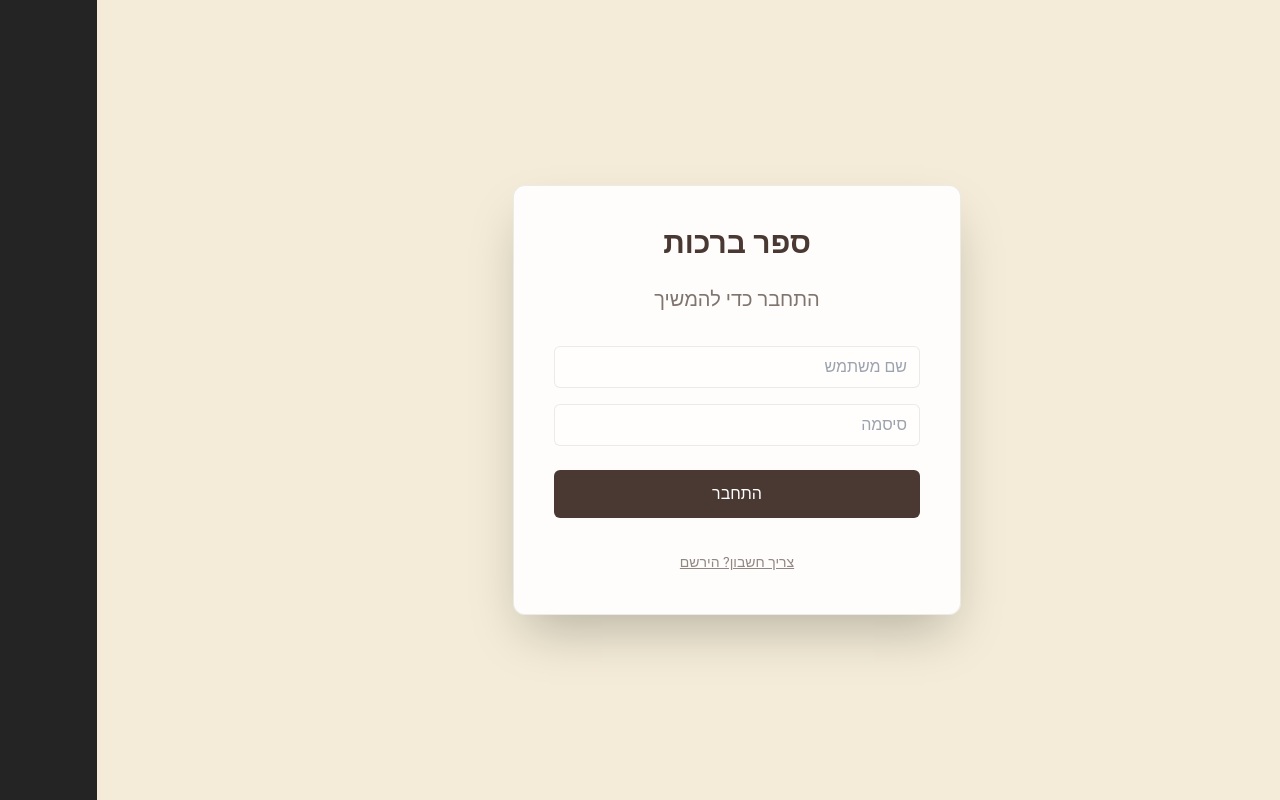
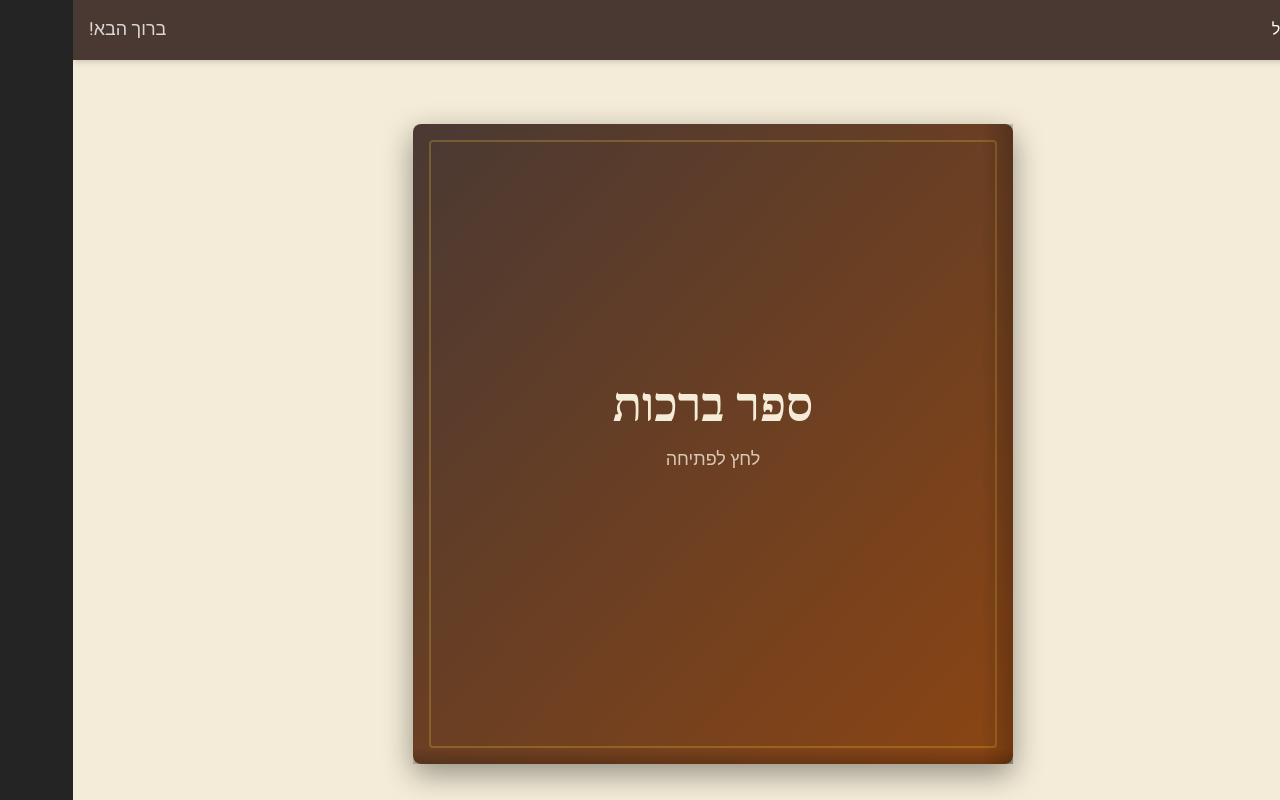
Before and after one commit to amirgal/mayush, a React (Vite) app: page / in a window 1280 px wide. Built offline with nearby package versions, Linux system fonts and the light colour scheme; no server answers.

Commit message:
refactor: remove username/password auth in favor of anonymous users

```diff
--- a/convex/schema.ts
+++ b/convex/schema.ts
@@ -28,10 +28,7 @@ export default defineSchema({
     .index("by_user_message_emoji", ["userId", "messageId", "emoji"]),
 
   users: defineTable({
-    username: v.string(),
-    displayName: v.string(),
-    passwordHash: v.string(),
     isAdmin: v.boolean(),
     createdAt: v.number(),
-  }).index("by_username", ["username"]),
+  }),
 });
--- a/src/App.tsx
+++ b/src/App.tsx
@@ -1,6 +1,6 @@
 import { BrowserRouter, Routes, Route, Navigate } from 'react-router-dom';
 import { AuthProvider } from './context/AuthProvider';
-import LoginPage from './pages/LoginPage';
+// import LoginPage from './pages/LoginPage';
 import GuestbookPage from './pages/GuestbookPage';
 import AdminPage from './pages/AdminPage';
 import './App.css';
@@ -10,8 +10,8 @@ const App = () => {
     <AuthProvider>
         <BrowserRouter>
           <Routes>
-            <Route path="/" element={<LoginPage />} />
-            <Route path="/guestbook" element={<GuestbookPage />} />
+            {/* <Route path="/" element={<LoginPage />} /> */}
+            <Route path="/" element={<GuestbookPage />} />
             <Route path="/admin" element={<AdminPage />} />
             <Route path="*" element={<Navigate to="/" replace />} />
           </Routes>
--- a/src/components/messages/BookFormPage.tsx
+++ b/src/components/messages/BookFormPage.tsx
@@ -1,10 +1,9 @@
 import React, { useState } from 'react';
-import { useAuthContext } from '../../context/utils/authUtils';
 import FileUpload from '../ui/FileUpload';
 import type { ImageAttachment } from '../../types';
 
 type BookFormPageProps = {
-  onSubmit: (content: string, images: ImageAttachment[]) => Promise<void>;
+  onSubmit: (author: string, content: string, images: ImageAttachment[]) => Promise<void>;
   onCancel: () => void;
   isSubmitting: boolean;
 };
@@ -12,12 +11,11 @@ type BookFormPageProps = {
 const BookFormPage: React.FC<BookFormPageProps> = ({ onSubmit, onCancel, isSubmitting }) => {
   const [content, setContent] = useState<string>('');
   const [images, setImages] = useState<ImageAttachment[]>([]);
-  const { displayName } = useAuthContext();
-
+  const [author, setAuthor] = useState<string>('');
   const handleSubmit = async (e: React.FormEvent) => {
     e.preventDefault();
-    if (content.trim()) {
-      await onSubmit(content, images);
+    if (content.trim() && author.trim()) {
+      await onSubmit(author, content, images);
     }
   };
 
@@ -30,10 +28,11 @@ const BookFormPage: React.FC<BookFormPageProps> = ({ onSubmit, onCancel, isSubmi
           <label className="block text-sm font-medium mb-1 text-book-dark/80 text-right">שם</label>
           <input
             type="text"
-            value={displayName || ''}
-            disabled={true}
+            value={author}
+            onChange={(e) => setAuthor(e.target.value)}
+            placeholder='שם'
             className="w-full px-3 py-2 border rounded-md focus:outline-none bg-white border-book-accent/30 focus:border-book-accent text-right"
-            readOnly
+            required
           />
         </div>
 
--- a/src/components/messages/MessageCard.tsx
+++ b/src/components/messages/MessageCard.tsx
@@ -211,8 +211,6 @@ useEffect(() => {
             // Generate a random slight rotation between -5 and 5 degrees for the polaroid effect
             const randomRotation = Math.floor(Math.random() * 11) - 5;
             const isLoaded = loadedImages.has(image.url);
-            console.log(`Image loaded: ${image.url}, Loaded: ${isLoaded}`);
-            console.log(isLoaded);
 
             return (
               <div
--- a/src/context/AuthProvider.tsx
+++ b/src/context/AuthProvider.tsx
@@ -1,4 +1,4 @@
-import { useEffect, useState } from 'react';
+import { useEffect, useState, useRef } from 'react';
 import { useConvexAuth } from '../hooks/useConvexAuth';
 import type { ReactNode } from 'react';
 import { AuthContext } from './utils/authUtils';
@@ -8,66 +8,55 @@ import { api } from "../../convex/_generated/api";
 
 export const AuthProvider = ({ children }: { children: ReactNode }) => {
   const { register } = useConvexAuth();
-  const [username, setUsername] = useState<string | null>(() => localStorage.getItem('username') || null);
-  const [displayName, setDisplayName] = useState<string | null>(() => localStorage.getItem('displayName') || null);
   const [userId, setUserId] = useState<Id<"users"> | null>(() => {
     const savedId = localStorage.getItem('userId');
     return savedId ? (savedId as Id<"users">) : null;
   });
   const [isAdmin, setIsAdmin] = useState<boolean>(false);
   const [isAuthenticated, setIsAuthenticated] = useState<boolean>(() => localStorage.getItem('isAuthenticated') === 'true');
-
-  // Securely fetch user by userId from Convex
+  const [user, setUser] = useState<{ _id: Id<'users'> } | null>(null);
   const userQuery = useQuery(
     api.auth.getUserById,
     userId ? { userId } : "skip"
   );
 
   // Automatic onboarding
+  const registeringRef = useRef(false);
   useEffect(() => {
     const onboard = async () => {
-      const localUserId = localStorage.getItem('userId');
-      if (!localUserId) {
-        const randomString = () =>
-          Math.random().toString(36).substring(2, 10) + Date.now().toString(36);
-        const username = `user_${randomString()}`;
-        const displayName = `Guest_${randomString().slice(0, 6)}`;
-        const password = randomString() + randomString();
-        const result = await register(username, displayName, password, false, false);
-        // Type guard for register result
+      if (!userId && !registeringRef.current) {
+        registeringRef.current = true;
+        // New user: register, set auth, DO NOT run userQuery
+        const result = await register(false, false);
         if (result && typeof result === 'object' && 'success' in result && result.success && 'userId' in result && result.userId) {
-          setAuth(result.userId as Id<'users'>, username, displayName, false);
+          setAuth(result.userId as Id<'users'>, false);
         }
-      } else if (userQuery) {
-        setAuth(userQuery._id, userQuery.username, userQuery.displayName, userQuery.isAdmin);
+        registeringRef.current = false;
+      } else if (userId && userQuery) {
+        // Returning user: use query result
+        setAuth(userQuery._id as Id<'users'>, userQuery.isAdmin);
       }
     };
     onboard();
     // eslint-disable-next-line react-hooks/exhaustive-deps
-  }, [userQuery]);
+  }, [userId]);
 
-  const setAuth = (userId: Id<"users">, username: string, displayName: string, admin: boolean) => {
-    console.log('Setting auth state:', { userId, username, displayName, admin });
+  const setAuth = (userId: Id<"users">, admin: boolean) => {
     setUserId(userId);
-    setUsername(username);
-    setDisplayName(displayName);
     setIsAdmin(admin);
     setIsAuthenticated(true);
+    setUser(userQuery ? { _id: userQuery._id } : { _id: userId });
     localStorage.setItem('userId', userId);
-    localStorage.setItem('username', username);
-    localStorage.setItem('displayName', displayName);
     localStorage.setItem('isAuthenticated', 'true');
   };
 
   return (
     <AuthContext.Provider value={{
-      username,
-      displayName,
       userId,
       isAdmin,
       isAuthenticated,
       setAuth,
-      user: userQuery ? { _id: userQuery._id } : null
+      user
     }}>
       {children}
     </AuthContext.Provider>
--- a/src/context/utils/authUtils.ts
+++ b/src/context/utils/authUtils.ts
@@ -1,12 +1,10 @@
 import { useContext, createContext } from 'react';
 import type { Id } from "../../../convex/_generated/dataModel";
 type AuthContextType = {
-  username: string | null;
-  displayName: string | null;
   userId: Id<"users"> | null;
   isAdmin: boolean;
   isAuthenticated: boolean;
-  setAuth: (userId: Id<"users">, username: string, displayName: string, isAdmin: boolean) => void;
+  setAuth: (userId: Id<"users">, isAdmin: boolean) => void;
   user: { _id: Id<"users"> } | null;
 };
 
--- a/src/pages/LoginPage.tsx
+++ b/src/pages/LoginPage.tsx
@@ -1,181 +1,181 @@
-import { useEffect, useState } from 'react';
-import { useNavigate } from 'react-router-dom';
-import { useAuthContext } from '../context/utils/authUtils';
-import { useConvexAuth } from '../hooks/useConvexAuth';
-import type { Id } from '../../convex/_generated/dataModel';
+// import { useEffect, useState } from 'react';
+// import { useNavigate } from 'react-router-dom';
+// import { useAuthContext } from '../context/utils/authUtils';
+// import { useConvexAuth } from '../hooks/useConvexAuth';
+// import type { Id } from '../../convex/_generated/dataModel';
 
-const LoginPage = () => {
-  const [isLoginMode, setIsLoginMode] = useState(true);
-  const [username, setUsername] = useState('');
-  const [displayName, setDisplayName] = useState('');
-  const [password, setPassword] = useState('');
-  const [error, setError] = useState('');
-  const navigate = useNavigate();
-  const { setAuth, isAuthenticated } = useAuthContext();
+// const LoginPage = () => {
+//   const [isLoginMode, setIsLoginMode] = useState(true);
+//   const [username, setUsername] = useState('');
+//   const [displayName, setDisplayName] = useState('');
+//   const [password, setPassword] = useState('');
+//   const [error, setError] = useState('');
+//   const navigate = useNavigate();
+//   const { setAuth, isAuthenticated } = useAuthContext();
 
-  useEffect(() => {
-    if (isAuthenticated) {
-      navigate('/guestbook');
-    }
-  }, [isAuthenticated, navigate]);
+//   useEffect(() => {
+//     if (isAuthenticated) {
+//       navigate('/guestbook');
+//     }
+//   }, [isAuthenticated, navigate]);
 
-  // Use our custom hook for Convex authentication
-  const { login, register } = useConvexAuth();
+//   // Use our custom hook for Convex authentication
+//   const { login, register } = useConvexAuth();
 
-  const handleKeyDown = (e: React.KeyboardEvent) => {
-    if (e.key === 'Enter') {
-      handleSubmit();
-    }
-  };
+//   const handleKeyDown = (e: React.KeyboardEvent) => {
+//     if (e.key === 'Enter') {
+//       handleSubmit();
+//     }
+//   };
 
-  const handleSubmit = async () => {
-    if (!username.trim()) {
-      setError('נא להזין שם משתמש');
-      return;
-    }
+//   const handleSubmit = async () => {
+//     if (!username.trim()) {
+//       setError('נא להזין שם משתמש');
+//       return;
+//     }
 
-    if (!isLoginMode && !displayName.trim()) {
-      setError('נא להזין שם תצוגה');
-      return;
-    }
+//     if (!isLoginMode && !displayName.trim()) {
+//       setError('נא להזין שם תצוגה');
+//       return;
+//     }
 
-    if (!password.trim()) {
-      setError('נא להזין סיסמה');
-      return;
-    }
+//     if (!password.trim()) {
+//       setError('נא להזין סיסמה');
+//       return;
+//     }
 
-    try {
-      if (isLoginMode) {
-        // Login using our custom hook
-        const result = await login(username, password);
+//     try {
+//       if (isLoginMode) {
+//         // Login using our custom hook
+//         const result = await login(username, password);
 
-        if (result.success) {
-          console.log(result);
+//         if (result.success) {
+//           console.log(result);
 
-          // For login, we need to get the user's name from the database
-          setAuth(result.userId as Id<"users">, username, result.displayName, result.isAdmin);
-          navigate('/guestbook');
-        } else {
-          setError(result.message || 'פרטי התחברות שגויים. נסה שוב.');
-        }
-      } else {
-        // Register using our custom hook
-        const result = await register(
-          username,
-          displayName,
-          password,
-        );
+//           // For login, we need to get the user's name from the database
+//           setAuth(result.userId as Id<"users">, username, result.displayName, result.isAdmin);
+//           navigate('/guestbook');
+//         } else {
+//           setError(result.message || 'פרטי התחברות שגויים. נסה שוב.');
+//         }
+//       } else {
+//         // Register using our custom hook
+//         const result = await register(
+//           username,
+//           displayName,
+//           password,
+//         );
 
-        if (result.success) {
-          // Auto-login after successful registration
-          const loginResult = await login(username, password);
+//         if (result.success) {
+//           // Auto-login after successful registration
+//           const loginResult = await login(username, password);
 
-          if (loginResult.success) {
-            setAuth(loginResult.userId as Id<"users">, username, loginResult.displayName, loginResult.isAdmin);
-            navigate('/guestbook');
-          } else {
-            setError('ההרשמה הצליחה. אנא התחבר.');
-            setIsLoginMode(true);
-          }
-        } else {
-          setError(result.message || 'ההרשמה נכשלה. נסה שוב.');
-        }
-      }
-    } catch (err) {
-      setError('אירעה שגיאה. נסה שוב.');
-      console.error(err);
-    }
-  };
+//           if (loginResult.success) {
+//             setAuth(loginResult.userId as Id<"users">, username, loginResult.displayName, loginResult.isAdmin);
+//             navigate('/guestbook');
+//           } else {
+//             setError('ההרשמה הצליחה. אנא התחבר.');
+//             setIsLoginMode(true);
+//           }
+//         } else {
+//           setError(result.message || 'ההרשמה נכשלה. נסה שוב.');
+//         }
+//       }
+//     } catch (err) {
+//       setError('אירעה שגיאה. נסה שוב.');
+//       console.error(err);
+//     }
+//   };
 
-  const toggleMode = () => {
-    setIsLoginMode(!isLoginMode);
-    setError('');
-    if (isLoginMode) {
-      // Switching to register mode, reset fields
-      setUsername('');
-      setDisplayName('');
-      setPassword('');
-    }
-  };
+//   const toggleMode = () => {
+//     setIsLoginMode(!isLoginMode);
+//     setError('');
+//     if (isLoginMode) {
+//       // Switching to register mode, reset fields
+//       setUsername('');
+//       setDisplayName('');
+//       setPassword('');
+//     }
+//   };
 
-  return (
-    <div className="min-h-screen flex items-center justify-center bg-book-light p-4">
-      <div className="bg-white/90 shadow-2xl rounded-xl max-w-md w-full p-10 border border-book-dark/10">
-        <h1 className="text-3xl font-bold text-center mb-6 text-book-dark">ספר ברכות</h1>
-        <p className="text-center mb-8 text-book-dark/70 text-xl">{isLoginMode ? 'התחבר כדי להמשיך' : 'צור חשבון חדש'}</p>
+//   return (
+//     <div className="min-h-screen flex items-center justify-center bg-book-light p-4">
+//       <div className="bg-white/90 shadow-2xl rounded-xl max-w-md w-full p-10 border border-book-dark/10">
+//         <h1 className="text-3xl font-bold text-center mb-6 text-book-dark">ספר ברכות</h1>
+//         <p className="text-center mb-8 text-book-dark/70 text-xl">{isLoginMode ? 'התחבר כדי להמשיך' : 'צור חשבון חדש'}</p>
 
-        <div className="mb-4">
-          <input
-            id="username"
-            type="text"
-            value={username}
-            onChange={(e) => {
-              setUsername(e.target.value);
-              setError('');
-            }}
-            placeholder="שם משתמש"
-            className="w-full px-3 py-2 border border-book-dark/10 bg-white/50 rounded-md focus:outline-none focus:ring-2 focus:ring-book-accent/50 text-right"
-            aria-label="שדה שם משתמש"
-            tabIndex={0}
-          />
-        </div>
+//         <div className="mb-4">
+//           <input
+//             id="username"
+//             type="text"
+//             value={username}
+//             onChange={(e) => {
+//               setUsername(e.target.value);
+//               setError('');
+//             }}
+//             placeholder="שם משתמש"
+//             className="w-full px-3 py-2 border border-book-dark/10 bg-white/50 rounded-md focus:outline-none focus:ring-2 focus:ring-book-accent/50 text-right"
+//             aria-label="שדה שם משתמש"
+//             tabIndex={0}
+//           />
+//         </div>
 
-        {!isLoginMode && (
-          <div className="mb-4">
-            <input
-              id="name"
-              type="text"
-              value={displayName}
-              onChange={(e) => {
-                setDisplayName(e.target.value);
-                setError('');
-              }}
-              placeholder="שם תצוגה"
-              className="w-full px-3 py-2 border border-book-dark/5 bg-white/90 rounded-md focus:outline-none focus:ring-2 focus:ring-book-accent/50 text-right"
-              aria-label="שדה שם תצוגה"
-              tabIndex={0}
-            />
-          </div>
-        )}
+//         {!isLoginMode && (
+//           <div className="mb-4">
+//             <input
+//               id="name"
+//               type="text"
+//               value={displayName}
+//               onChange={(e) => {
+//                 setDisplayName(e.target.value);
+//                 setError('');
+//               }}
+//               placeholder="שם תצוגה"
+//               className="w-full px-3 py-2 border border-book-dark/5 bg-white/90 rounded-md focus:outline-none focus:ring-2 focus:ring-book-accent/50 text-right"
+//               aria-label="שדה שם תצוגה"
+//               tabIndex={0}
+//             />
+//           </div>
+//         )}
 
-        <div className="mb-6">
-          <input
-            id="password"
-            type="password"
-            value={password}
-            onChange={(e) => {
-              setPassword(e.target.value);
-              setError('');
-            }}
-            onKeyDown={handleKeyDown}
-            placeholder="סיסמה"
-            className="w-full px-3 py-2 border border-book-dark/10 bg-white/50 rounded-md focus:outline-none focus:ring-2 focus:ring-book-accent/50 text-right"
-            aria-label="שדה סיסמה"
-            tabIndex={0}
-          />
-          {error && <p className="text-red-500 mt-2 text-center">{error}</p>}
-        </div>
+//         <div className="mb-6">
+//           <input
+//             id="password"
+//             type="password"
+//             value={password}
+//             onChange={(e) => {
+//               setPassword(e.target.value);
+//               setError('');
+//             }}
+//             onKeyDown={handleKeyDown}
+//             placeholder="סיסמה"
+//             className="w-full px-3 py-2 border border-book-dark/10 bg-white/50 rounded-md focus:outline-none focus:ring-2 focus:ring-book-accent/50 text-right"
+//             aria-label="שדה סיסמה"
+//             tabIndex={0}
+//           />
+//           {error && <p className="text-red-500 mt-2 text-center">{error}</p>}
+//         </div>
 
-        <button
-          onClick={handleSubmit}
-          className="w-full py-3 bg-book-dark text-white rounded-md hover:bg-book-accent transition-colors duration-300 mb-4"
-          tabIndex={0}
-        >
-          {isLoginMode ? 'התחבר' : 'הירשם'}
-        </button>
+//         <button
+//           onClick={handleSubmit}
+//           className="w-full py-3 bg-book-dark text-white rounded-md hover:bg-book-accent transition-colors duration-300 mb-4"
+//           tabIndex={0}
+//         >
+//           {isLoginMode ? 'התחבר' : 'הירשם'}
+//         </button>
 
-        <div className="text-center mt-4">
-          <button
-            onClick={toggleMode}
-            className="text-book-dark/60 hover:text-book-dark text-sm underline"
-            tabIndex={0}
-          >
-            {isLoginMode ? 'צריך חשבון? הירשם' : 'כבר יש לך חשבון? התחבר'}
-          </button>
-        </div>
-      </div>
-    </div>
-  );
-};
+//         <div className="text-center mt-4">
+//           <button
+//             onClick={toggleMode}
+//             className="text-book-dark/60 hover:text-book-dark text-sm underline"
+//             tabIndex={0}
+//           >
+//             {isLoginMode ? 'צריך חשבון? הירשם' : 'כבר יש לך חשבון? התחבר'}
+//           </button>
+//         </div>
+//       </div>
+//     </div>
+//   );
+// };
 
-export default LoginPage;
+// export default LoginPage;
```
Also changed, not shown: convex/auth.ts (+1 -63 lines), src/components/messages/BookView.tsx (+4 -5 lines), src/hooks/useConvexAuth.ts (+2 -17 lines).
